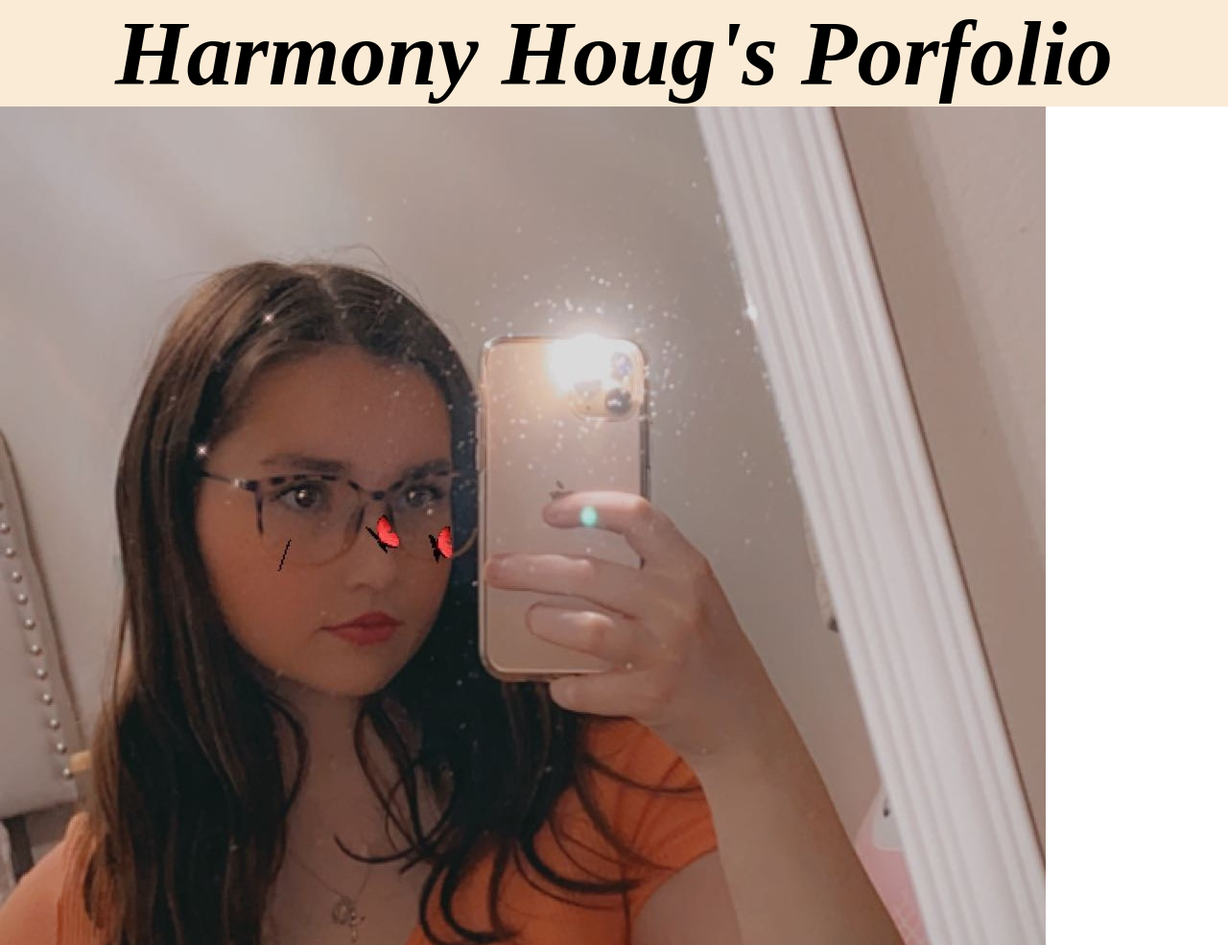
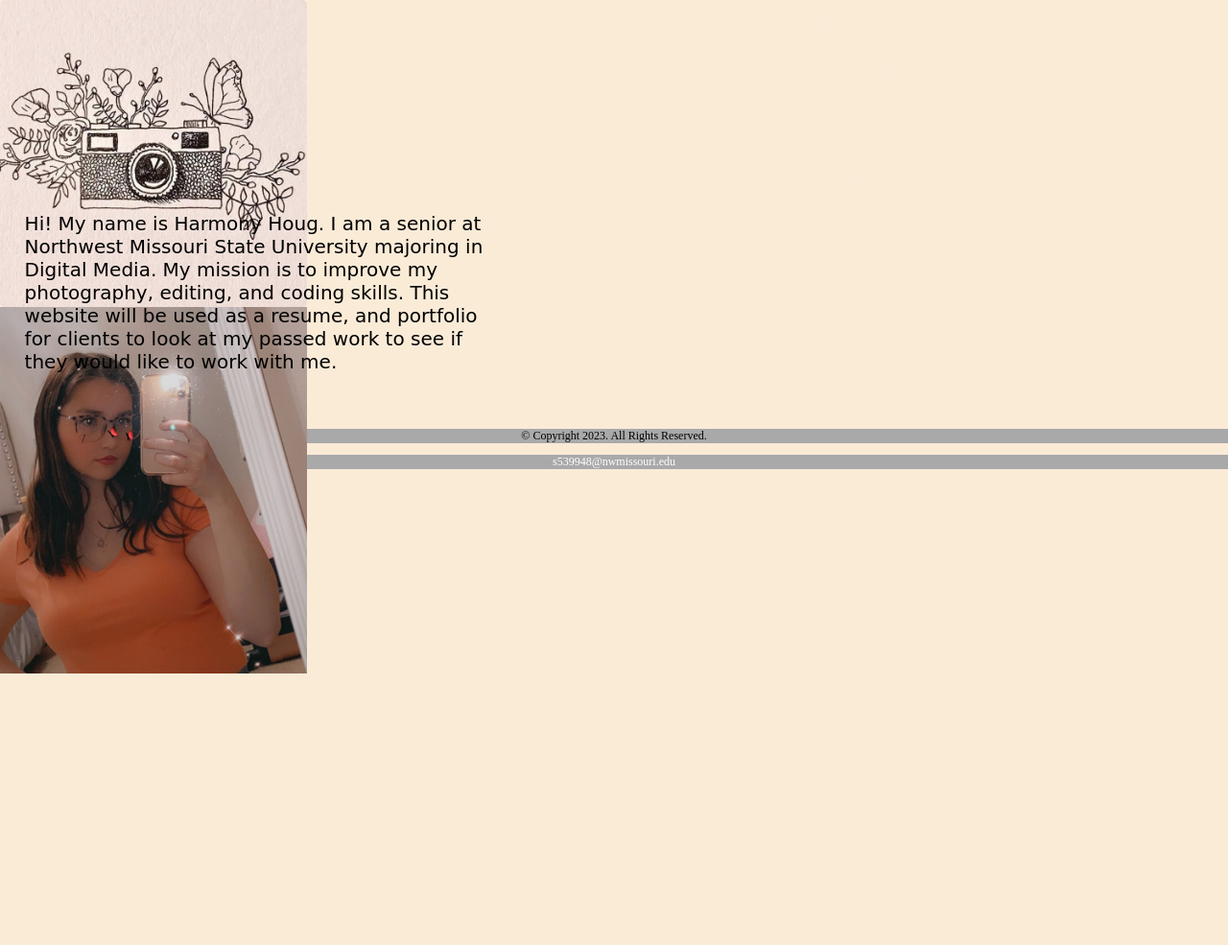
Before and after one commit to 144Fa23/portfolio-project-harmonyhoug, a plain HTML site: page index.html in a window 1280 px wide. Shown: the top 985 px of the page at 96% size. After the commit the page ends 800 px from the top, so only its background shows below. Drawn offline with Linux system fonts and the light colour scheme; a web font is replaced by a local one.

Commit message:
Portfolio Project

```diff
--- a/css/style.css
+++ b/css/style.css
@@ -5,44 +5,189 @@
 */
 
 /* CSS Reset */
-body, header, nav, main, footer, img, h1 {
+body, header, nav, main, footer, img, ul, h3 {
     margin: 0;
     padding: 0;
     border: 0;
 }
 
-/* Style rule for images */
+/* Style rule for body and images */
+body {
+    background-color: antiquewhite;
+}
+
 img {
     max-width: 100%;
     display: block;
 }
 
+/* Style rules for mobile viewport */
+
 /* Style rule for header content */
 header {
-    text-align: center;
-    font-size: 3em;
+    position: -webkit-sticky;
+    position: sticky;
+    top: 0;
+    background-color: antiquewhite;
+    height: 150px;
 }
 
-header h1 {
-    font-style: italic;
-    background-color: antiquewhite;
+header img {
+    margin: 0 auto;
 }
 
 /* Style rule for navigation content */
 nav {
     background-color: antiquewhite;
+    width: 70%;
+    float: right;
+    margin: 5em 3em 0 0;
+}
+
+nav ul {
+    list-style-type: none;
+    margin: 0;
+    text-align: right;
+}
+
+nav li {
+    display: grid;
+    font-size: 1.5em;
+    font-family: 'Patrick Hand SC', cursive;
+}
+
+nav li a {
+    display: block;
+    color: antiquewhite;
+    text-align: center;
+    padding: 0.5em 1em;
+    text-decoration: none;
+}
+
+/* Show mobile class, hide tablet-desktop class */
+.mobile {
+    display: block;
+}
+
+.tablet-desktop {
+    display: none;
 }
 
 /* Style rule for main content */
 main {
+    clear: left;
     padding: 2%;
     background-color: antiquewhite;
+    font-size: 1.25em;
+    font-family: 'Patrick Hand SC', cursive;
 }
 
 /* Style rule for footer content */
-footer {
-    color: darkgray;
+footer p{
+    background-color: darkgray;
     text-align: center;
     font-size: 0.75em;
     padding: 0 1em;
 }
+
+footer p a {
+    color: #fff;
+    text-decoration: none;
+}
+
+.round {
+    border-radius: 5px;
+}
+
+/* Media Query for Tablet Viewport */
+@media screen and (min-width: 630px){
+
+    /* Tablet Viewport: Show tablet-desktop class, hide mobile class */
+    .tablet-desktop {
+        display: grid;
+    }
+
+    .mobile {
+        display: none;
+    }
+
+    /* Tablet Viewport: Style rule for header */
+    header {
+        position: static;
+        padding-bottom: 2%;
+    }
+
+    /* Tablet Viewport: Style rules for nav area */
+    nav li {
+        display: grid;
+        border: 1px solid antiquewhite;
+    }
+
+    /* Tablet Viewport: Style rules for main content area */
+    main ul {
+        margin: auto;
+    }
+
+    #services {
+        clear: right;
+    }
+
+    #contact {
+        text-align: center;
+    }
+}
+
+/* Media Query for Desktop Viewport */
+@media screen and (min-width: 769px) {
+
+    /* Desktop Viewport: Style rule for header */
+    header {
+        width: 25%;
+        float: left;
+    }
+
+    /* Desktop Viewport: Style rules for nav area */
+    nav {
+        float: right;
+        width: 60%;
+        margin: auto;
+    }
+
+    nav ul {
+        text-align: center;
+    }
+
+    nav li {
+        border: none;
+    }
+
+    nav li a {
+        padding: 0.5em 1em;
+    }
+
+    nav li a:hover {
+        color: antiquewhite;
+        background-color: darkgray;
+    }
+
+    /* Desktop Viewport: Style rules for main content */
+    main {
+        clear: left;
+    }
+
+    main h3 {
+        font-size: 2em;
+    }
+
+     main ul {
+        margin: auto;
+    }
+
+    #services {
+        clear: right;
+    }
+
+    #contact {
+        text-align: center;
+    }
+}
--- a/index.html
+++ b/index.html
@@ -10,6 +10,8 @@
     <title>Harmony Houg's Porfolio</title>
     <meta charset="utf-8">
     <link rel="stylesheet" href="css/style.css">
+    <meta name="viewport" content="width=device-width, initial-scale=1.0">
+    <link href="https://fonts.googleapis.com/css2?family=Patrick+Hand+SC&display=swap" rel="stylesheet">
 </head>
 
 <body>
@@ -18,8 +20,8 @@
 
         <!-- Use the header area for the website name of logo -->
         <header>
-            <h1>Harmony Houg's Porfolio</h1>
-            <img src="images/Harmony.jpg" alt="Photo of Harmony">
+            <img src="images/Harmony-Studios-Logo.JPG" alt="Harmonys Logo" class="round">
+            <img src="images/Harmony.jpg" alt="Picture of Harmony">
         </header>
 
 
@@ -36,9 +38,16 @@
 
         <!-- Use the main area to add the main content of the webpage -->
         <main>
-            <div id="intro">
+            <div class="mobile">
 
-                <p>Hi! My name is Harmony Houg. My mission is to improve my photography, editing, and coding skills. This website will be used as a resume, and portfolio for clients to look at my passed work to see if they would like to work with me.</p>
+                <p>Hi! My name is Harmony Houg. I am from the Kansas City, Missouri area. Currently I am majoring in Digital Media with an emphasis in Visual Imaging at Northwest Missouri State University. I plan to graduate December 2024. I am wanting to use this website for my resume and part of my portfolio when looking for employers or clients.</p>
+
+            </div>
+
+            <div class="tablet-desktop">
+
+                <p>Hi! My name is Harmony Houg. I am a senior at Northwest Missouri State University majoring in Digital Media. My mission is to improve my photography, editing, and coding skills. This website will be used as a resume, and portfolio for clients to look at my passed work to see if they would like to work with me.</p>
+
             </div>
         </main>
 
```
Also changed, not shown: about.html (+2 -1 lines), contact.html (+2 -1 lines), template.html (+4 -0 lines), images/Harmony-Studios-Logo.JPG (added), images/IMG_4307.JPG (deleted).
